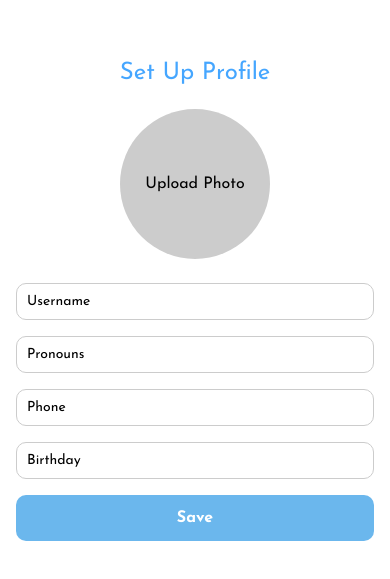
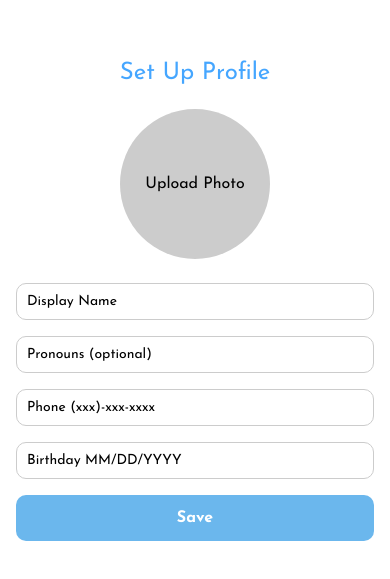
Before and after one commit to danielleellis/StayWell-Medical-Tracker-Application, a React Native app: screen /ProfileSetup in a window 390 px wide. Shown: the part 121-700 px from the top of the page. Built offline with nearby package versions, Linux system fonts and the light colour scheme.

Commit message:
Database functions added

```diff
--- a/src/screens/ProfileSetupScreen.tsx
+++ b/src/screens/ProfileSetupScreen.tsx
@@ -18,6 +18,7 @@ const ProfileSetupScreen: React.FC<{ navigation: any }> = ({ navigation }) => {
   const [phone, setPhone] = useState("");
   const [birthday, setBirthday] = useState("");
   const [profilePhoto, setProfilePhoto] = useState<string | null>(null);
+  const [errors, setErrors] = useState<{ [key: string]: string }>({});
   const dispatch = useDispatch<AppDispatch>();
 
   const serverEndpoint = configData.API_ENDPOINT;
@@ -93,6 +94,23 @@ const ProfileSetupScreen: React.FC<{ navigation: any }> = ({ navigation }) => {
     }
   };
 
+    const formatPhoneNumber = (input: string) => {
+        const cleanedInput = input.replace(/\D/g, "");
+        let formattedInput = cleanedInput;
+        if (cleanedInput.length > 3) {
+            formattedInput = `(${cleanedInput.slice(0, 3)})`;
+            if (cleanedInput.length > 6) {
+                formattedInput += `-${cleanedInput.slice(3, 6)}-${cleanedInput.slice(
+                    6,
+                    10
+                )}`;
+            } else {
+                formattedInput += `-${cleanedInput.slice(3)}`;
+            }
+        }
+        return formattedInput;
+    };
+
 
   const formatBirthday = (input: string) => {
     const cleanedInput = input.replace(/\D/g, "");
@@ -145,30 +163,38 @@ const ProfileSetupScreen: React.FC<{ navigation: any }> = ({ navigation }) => {
                 )}
             </TouchableOpacity>
             <Input
-        placeholder="Username"
+                placeholder="Display Name"
                 value={username}
                 onChangeText={setUsername}
                 style={styles.input}
             />
+            {errors.username && (
+                <Text style={styles.errorText}>{errors.username}</Text>
+            )}
             <Input
-        placeholder="Pronouns"
+                placeholder="Pronouns (optional)"
                 value={pronouns}
                 onChangeText={setPronouns}
                 style={styles.input}
             />
             <Input
-        placeholder="Phone"
+                placeholder="Phone (xxx)-xxx-xxxx"
                 value={phone}
-        onChangeText={setPhone}
+                onChangeText={(text) => setPhone(formatPhoneNumber(text))}
                 keyboardType="phone-pad"
                 style={styles.input}
             />
+            {errors.phone && <Text style={styles.errorText}>{errors.phone}</Text>}
             <Input
-        placeholder="Birthday"
+                placeholder="Birthday MM/DD/YYYY"
                 value={birthday}
-        onChangeText={setBirthday}
+                onChangeText={(text) => setBirthday(formatBirthday(text))}
+                keyboardType="numeric"
                 style={styles.input}
             />
+            {errors.birthday && (
+                <Text style={styles.errorText}>{errors.birthday}</Text>
+            )}
             <Button title="Save" onPress={handleProfileSetup} />
         </View>
     );
@@ -213,6 +239,13 @@ const styles = StyleSheet.create({
     input: {
         marginBottom: 16,
     },
+    errorText: {
+        color: "red",
+        fontSize: 12,
+        marginTop: -12,
+        marginBottom: 16,
+        fontFamily: fonts.regular,
+    },
 });
 
 export default ProfileSetupScreen;
```
Also changed, not shown: 1 other file (tests, documents, lock files or other folders). Lines whose indentation alone changed are shown as unchanged.
